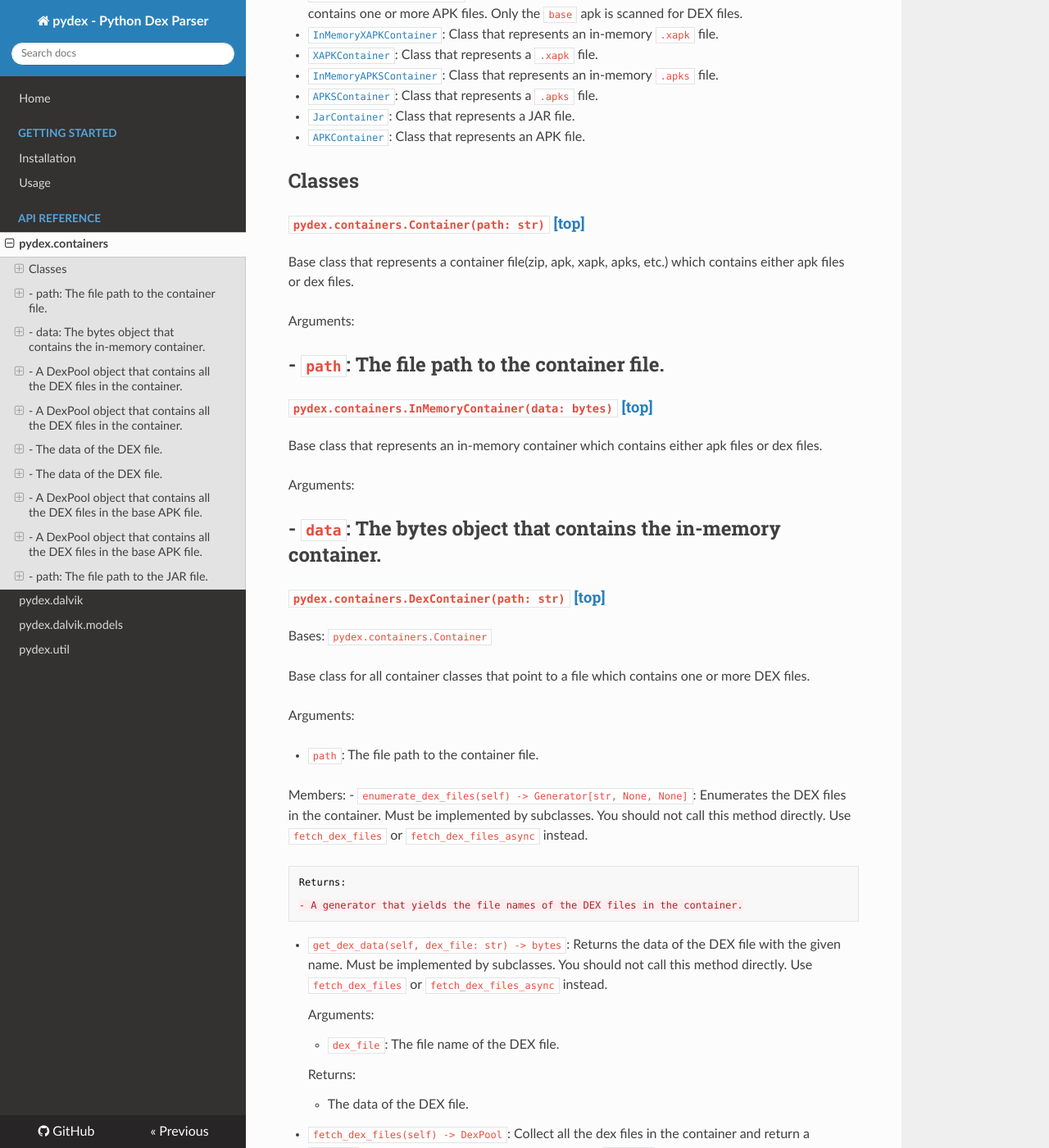
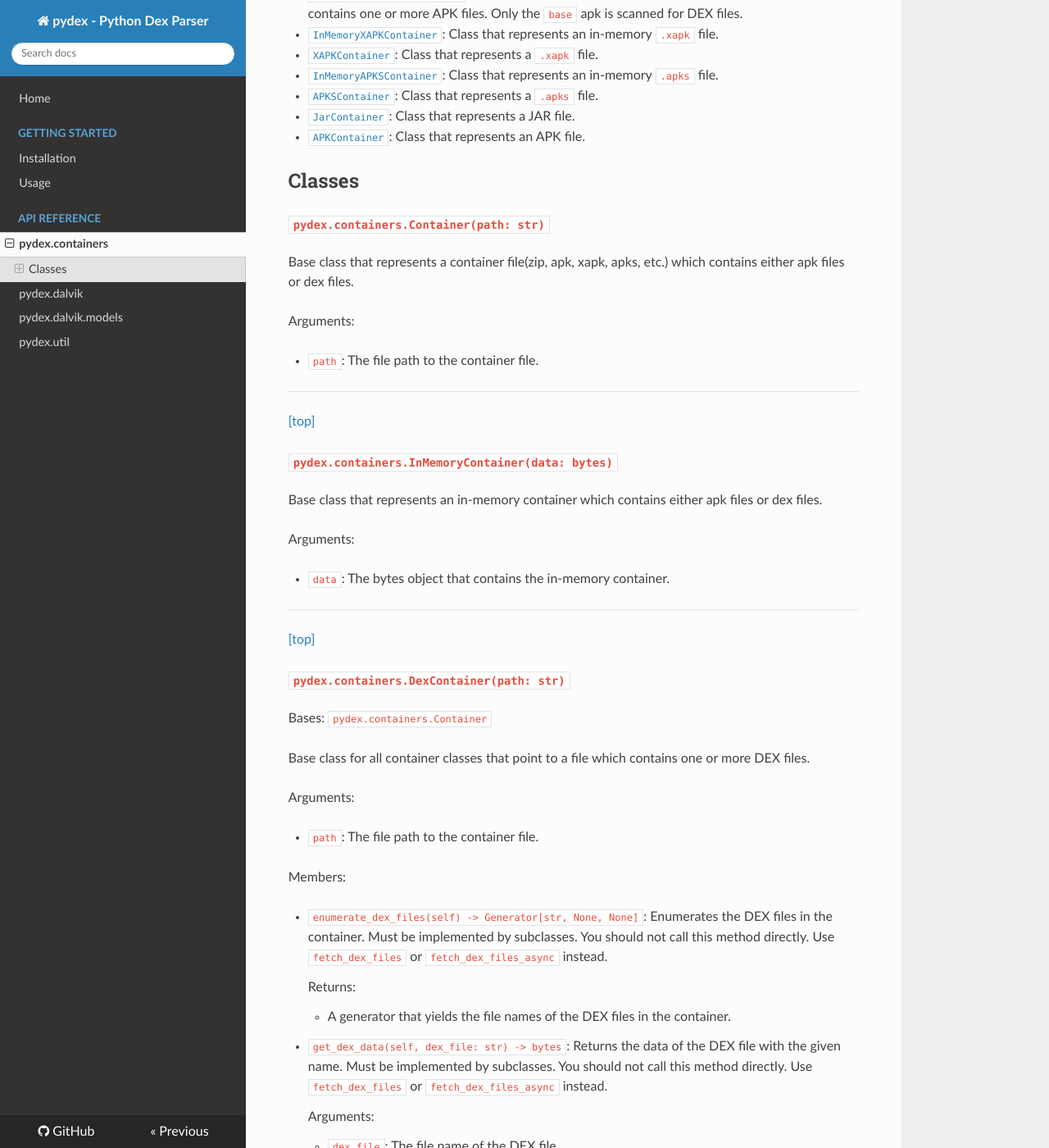
Before and after one commit to yntha/pydex0, an MkDocs documentation site: the page built from docs/api/pydex/containers.md, in a window 1280 px wide and 1400 px high, scrolled down 548 px. Shown: the whole window at 82% size. Built offline with MkDocs 1.6.1, drawn with Linux system fonts in a browser that asks for light colours; nearby versions of some CDN libraries; some of the changed lines change nothing that is shown; some of the changed text lies outside the part shown.

Commit message:
Reformat file to be compatible with readthedocs markdown

```diff
--- a/docs/api/pydex/containers.md
+++ b/docs/api/pydex/containers.md
@@ -2,37 +2,42 @@
 
 This module contains classes that represent the different container files that contain one or more DEX files. The classes in this module are:
 
-- [`Container`](#pydexcontainerscontainerpath-str-top): Base class for all container classes.
-- [`InMemoryContainer`](#pydexcontainersinmemorycontainerdata-bytes-top): Base class for all container classes that point to an in-memory file-like container.
-- [`DexContainer`](#pydexcontainersdexcontainerpath-str-top): Base class for all container classes that point to a file which contains one or more DEX files.
-- [`InMemoryDexContainer`](#pydexcontainersinmemorydexcontainerdata-bytes-top): Base class for all container classes that point to an in-memory file-like object which contains one or more DEX files.
-- [`ZipContainer`](#pydexcontainerszipcontainerpath-str-top): Class that represents a ZIP file that contains one or more DEX files.
-- [`InMemoryZipContainer`](#pydexcontainersinmemoryzipcontainerdata-bytes-top): Class that represents an in-memory ZIP file that contains one or more DEX files.
-- [`MultiAPKContainer`](#pydexcontainersmultiapkcontainerpath-str-top): Base class that represents a container file which contains one or more APK files. Only the `base` apk is scanned for DEX files.
-- [`InMemoryMultiAPKContainer`](#pydexcontainersinmemorymultiapkcontainerdata-bytes-top): Base class that represents an in-memory container file which contains one or more APK files. Only the `base` apk is scanned for DEX files.
-- [`InMemoryXAPKContainer`](#pydexcontainersinmemoryxapkcontainerdata-bytes-top): Class that represents an in-memory `.xapk` file.
-- [`XAPKContainer`](#pydexcontainersxapkcontainerpath-str-top): Class that represents a `.xapk` file.
-- [`InMemoryAPKSContainer`](#pydexcontainersinmemoryapkscontainerdata-bytes-top): Class that represents an in-memory `.apks` file.
-- [`APKSContainer`](#pydexcontainersapkscontainerpath-str-top): Class that represents a `.apks` file.
-- [`JarContainer`](#pydexcontainersjarcontainerpath-str-top): Class that represents a JAR file.
-- [`APKContainer`](#pydexcontainersapkcontainerpath-str-top): Class that represents an APK file.
+- [`Container`](#pydexcontainerscontainerpath-str): Base class for all container classes.
+- [`InMemoryContainer`](#pydexcontainersinmemorycontainerdata-bytes): Base class for all container classes that point to an in-memory file-like container.
+- [`DexContainer`](#pydexcontainersdexcontainerpath-str): Base class for all container classes that point to a file which contains one or more DEX files.
+- [`InMemoryDexContainer`](#pydexcontainersinmemorydexcontainerdata-bytes): Base class for all container classes that point to an in-memory file-like object which contains one or more DEX files.
+- [`ZipContainer`](#pydexcontainerszipcontainerpath-str): Class that represents a ZIP file that contains one or more DEX files.
+- [`InMemoryZipContainer`](#pydexcontainersinmemoryzipcontainerdata-bytes): Class that represents an in-memory ZIP file that contains one or more DEX files.
+- [`MultiAPKContainer`](#pydexcontainersmultiapkcontainerpath-str): Base class that represents a container file which contains one or more APK files. Only the `base` apk is scanned for DEX files.
+- [`InMemoryMultiAPKContainer`](#pydexcontainersinmemorymultiapkcontainerdata-bytes): Base class that represents an in-memory container file which contains one or more APK files. Only the `base` apk is scanned for DEX files.
+- [`InMemoryXAPKContainer`](#pydexcontainersinmemoryxapkcontainerdata-bytes): Class that represents an in-memory `.xapk` file.
+- [`XAPKContainer`](#pydexcontainersxapkcontainerpath-str): Class that represents a `.xapk` file.
+- [`InMemoryAPKSContainer`](#pydexcontainersinmemoryapkscontainerdata-bytes): Class that represents an in-memory `.apks` file.
+- [`APKSContainer`](#pydexcontainersapkscontainerpath-str): Class that represents a `.apks` file.
+- [`JarContainer`](#pydexcontainersjarcontainerpath-str): Class that represents a JAR file.
+- [`APKContainer`](#pydexcontainersapkcontainerpath-str): Class that represents an APK file.
 
 ## Classes
-#### `pydex.containers.Container(path: str)` [\[top\]](#containers-source)
+#### `pydex.containers.Container(path: str)`
 Base class that represents a container file(zip, apk, xapk, apks, etc.) which contains either apk files or dex files.
+
 
 Arguments:
 
 - `path`: The file path to the container file.
+
 -------
-#### `pydex.containers.InMemoryContainer(data: bytes)` [\[top\]](#containers-source)
+[\[top\]](#containers-source)
+#### `pydex.containers.InMemoryContainer(data: bytes)`
 Base class that represents an in-memory container which contains either apk files or dex files.
 
 Arguments:
 
 - `data`: The bytes object that contains the in-memory container.
+
 -------
-#### `pydex.containers.DexContainer(path: str)` [\[top\]](#containers-source)
+[\[top\]](#containers-source)
+#### `pydex.containers.DexContainer(path: str)`
 Bases: `pydex.containers.Container`
 
 Base class for all container classes that point to a file which contains one or more DEX files.
@@ -42,6 +47,7 @@
 - `path`: The file path to the container file.
 
 Members:
+
 - `enumerate_dex_files(self) -> Generator[str, None, None]`: Enumerates the DEX files in the container. Must be implemented by subclasses. You should not call this method directly. Use `fetch_dex_files` or `fetch_dex_files_async` instead.
 
     Returns:
@@ -72,9 +78,11 @@
     Returns:
 
     - A `DexPool` object that contains all the DEX files in the container.
+
 -------
-#### `pydex.containers.InMemoryDexContainer(data: bytes)` [\[top\]](#containers-source)
-Bases: [`pydex.containers.InMemoryContainer`](#pydexcontainersinmemorycontainerdata-bytes-top)
+[\[top\]](#containers-source)
+#### `pydex.containers.InMemoryDexContainer(data: bytes)`
+Bases: [`pydex.containers.InMemoryContainer`](#pydexcontainersinmemorycontainerdata-bytes)
 
 Base class for all container classes that point to an in-memory file-like object which contains one or more DEX files.
 
@@ -114,9 +122,11 @@
     Returns:
 
     - A `DexPool` object that contains all the DEX files in the container.
+
 -------
-#### `pydex.containers.ZipContainer(path: str)` [\[top\]](#containers-source)
-Bases: [`pydex.containers.DexContainer`](#pydexcontainersdexcontainerpath-str-top)
+[\[top\]](#containers-source)
+#### `pydex.containers.ZipContainer(path: str)`
+Bases: [`pydex.containers.DexContainer`](#pydexcontainersdexcontainerpath-str)
 
 Class that represents a ZIP file that contains one or more DEX files.
 
@@ -141,9 +151,11 @@
     Returns:
 
     - The data of the DEX file.
+
 -------
-#### `pydex.containers.InMemoryZipContainer(data: bytes)` [\[top\]](#containers-source)
-Bases: [`pydex.containers.InMemoryDexContainer`](#pydexcontainersinmemorydexcontainerdata-bytes-top)
+[\[top\]](#containers-source)
+#### `pydex.containers.InMemoryZipContainer(data: bytes)`
+Bases: [`pydex.containers.InMemoryDexContainer`](#pydexcontainersinmemorydexcontainerdata-bytes)
 
 Class that represents a ZIP file that contains one or more DEX files.
 
@@ -168,9 +180,11 @@
     Returns:
 
     - The data of the DEX file.
+
 -------
-#### `pydex.containers.MultiAPKContainer(path: str)` [\[top\]](#containers-source)
-Bases: [`pydex.containers.Container`](#pydexcontainerscontainerpath-str-top)
+[\[top\]](#containers-source)
+#### `pydex.containers.MultiAPKContainer(path: str)`
+Bases: [`pydex.containers.Container`](#pydexcontainerscontainerpath-str)
 
 Base class that represents a container file which contains one or more APK files. Only the `base` apk is scanned for DEX files.
 
@@ -205,9 +219,11 @@
     Returns:
 
     - A `DexPool` object that contains all the DEX files in the `base` APK file.
+
 -------
-#### `pydex.containers.InMemoryMultiAPKContainer(data: bytes)` [\[top\]](#containers-source)
-Bases: [`pydex.containers.InMemoryContainer`](#pydexcontainersinmemorycontainerdata-bytes-top)
+[\[top\]](#containers-source)
+#### `pydex.containers.InMemoryMultiAPKContainer(data: bytes)`
+Bases: [`pydex.containers.InMemoryContainer`](#pydexcontainersinmemorycontainerdata-bytes)
 
 Base class that represents an in-memory container file which contains one or more APK files. Only the `base` apk is scanned for DEX files.
 
@@ -242,9 +258,11 @@
     Returns:
 
     - A `DexPool` object that contains all the DEX files in the `base` APK file.
+
 -------
-#### `pydex.containers.InMemoryXAPKContainer(data: bytes)` [\[top\]](#containers-source)
-Bases: [`pydex.containers.InMemoryMultiAPKContainer`](#pydexcontainersinmemorymultiapkcontainerdata-bytes-top)
+[\[top\]](#containers-source)
+#### `pydex.containers.InMemoryXAPKContainer(data: bytes)`
+Bases: [`pydex.containers.InMemoryMultiAPKContainer`](#pydexcontainersinmemorymultiapkcontainerdata-bytes)
 
 Class that represents an in-memory `.xapk` file. `.xapk` files are zip files that contain numerous apk files for different architectures, locales, and screen densities, among the `base` apk. The `base` apk is typically the apk file that contains a package name for the file name. Among the contents of the container, there exists a `manifest.json` file that contains metadata about the container, including the file name of the `base` apk.
 
@@ -264,9 +282,11 @@
 
     - `FileNotFoundError`: If the `manifest.json` file is not found in the container.
     - `ValueError`: If the `base` apk file is not found in the manifest file.
+
 -------
-#### `pydex.containers.XAPKContainer(path: str)` [\[top\]](#containers-source)
-Bases: [`pydex.containers.MultiAPKContainer`](#pydexcontainersmultiapkcontainerpath-str-top)
+[\[top\]](#containers-source)
+#### `pydex.containers.XAPKContainer(path: str)`
+Bases: [`pydex.containers.MultiAPKContainer`](#pydexcontainersmultiapkcontainerpath-str)
 
 Class that represents an `.xapk` file. `.xapk` files are zip files that contain numerous apk files for different architectures, locales, and screen densities, among the `base` apk. The `base` apk is typically the apk file that contains a package name for the file name. Among the contents of the container, there exists a `manifest.json` file that contains metadata about the container, including the file name of the `base` apk.
 
@@ -286,9 +306,11 @@
 
     - `FileNotFoundError`: If the `manifest.json` file is not found in the container.
     - `ValueError`: If the `base` apk file is not found in the manifest file.
+
 -------
-#### `pydex.containers.InMemoryAPKSContainer(data: bytes)` [\[top\]](#containers-source)
-Bases: [`pydex.containers.InMemoryMultiAPKContainer`](#pydexcontainersinmemorymultiapkcontainerdata-bytes-top)
+[\[top\]](#containers-source)
+#### `pydex.containers.InMemoryAPKSContainer(data: bytes)`
+Bases: [`pydex.containers.InMemoryMultiAPKContainer`](#pydexcontainersinmemorymultiapkcontainerdata-bytes)
 
 Class that represents an in-memory `.apks` file. `.apks` files are zip files that contain numerous apk files for specific architectures, locales, and screen densities, among the `base` apk.
 
@@ -308,9 +330,11 @@
 
     - `FileNotFoundError`: If the `manifest.json` file is not found in the container.
     - `ValueError`: If the `base` apk file is not found in the manifest file.
+
 -------
-#### `pydex.containers.APKSContainer(path: str)` [\[top\]](#containers-source)
-Bases: [`pydex.containers.MultiAPKContainer`](#pydexcontainersmultiapkcontainerpath-str-top)
+[\[top\]](#containers-source)
+#### `pydex.containers.APKSContainer(path: str)`
+Bases: [`pydex.containers.MultiAPKContainer`](#pydexcontainersmultiapkcontainerpath-str)
 
 Class that represents an `.apks` file. `.apks` files are zip files that contain numerous apk files for specific architectures, locales, and screen densities, among the `base` apk.
 
@@ -330,18 +354,22 @@
 
     - `FileNotFoundError`: If the `manifest.json` file is not found in the container.
     - `ValueError`: If the `base` apk file is not found in the manifest file.
+
 -------
-#### `pydex.containers.JarContainer(path: str)` [\[top\]](#containers-source)
-Bases: [`pydex.containers.DexContainer`](#pydexcontainersdexcontainerpath-str-top)
+[\[top\]](#containers-source)
+#### `pydex.containers.JarContainer(path: str)`
+Bases: [`pydex.containers.DexContainer`](#pydexcontainersdexcontainerpath-str)
 
 Class that represents a JAR file. JAR files are zip files that contain Java class files, however, `dx` may convert them to DEX files while retaining the `.jar` extension and format.
 
 Arguments:
 
 - `path`: The file path to the JAR file.
+
 -------
-#### `pydex.containers.APKContainer(path: str)` [\[top\]](#containers-source)
-Bases: [`pydex.containersZipContainer`](#pydexcontainerszipcontainerpath-str-top)
+[\[top\]](#containers-source)
+#### `pydex.containers.APKContainer(path: str)`
+Bases: [`pydex.containers.ZipContainer`](#pydexcontainerszipcontainerpath-str)
 
 Class that represents an APK file. APK files are zip files that contain Android application files, resource files, and DEX files.
 
```
